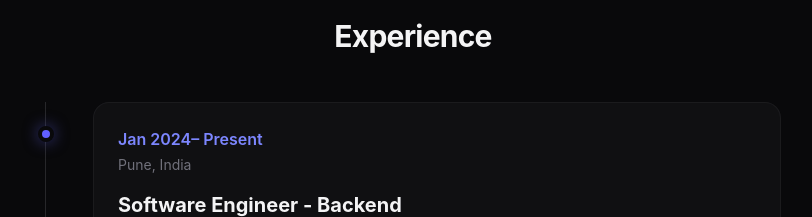
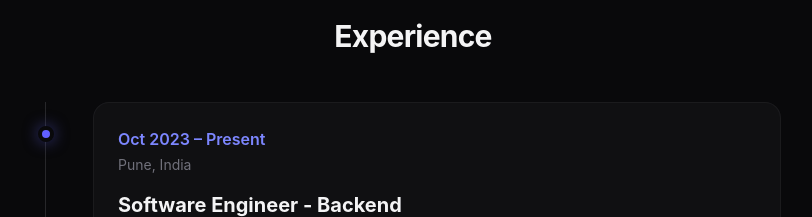
Before and after one commit to Arbaz4Sayyad/intro-card, a React (Vite) app: page / in a window 1280 px wide. Shown: the part 3100-3317 px from the top of the page, without its empty margins (227-1039 px from the left). Built offline with nearby package versions, Linux system fonts and the light colour scheme.

Commit message:
Update work experience details

```diff
--- a/src/components/Experience.jsx
+++ b/src/components/Experience.jsx
@@ -31,15 +31,15 @@ export default function Experience() {
 
           <div className="p-6 rounded-2xl bg-zinc-900/50 border border-zinc-800/50 hover:bg-zinc-800/50 hover:border-zinc-700/50 transition-colors">
             <div className="mb-4">
-               <p className="text-indigo-400 font-semibold mb-1">Jan 2024– Present</p>
+              <p className="text-indigo-400 font-semibold mb-1">Oct 2023 – Present</p>
               <p className="text-zinc-500 text-sm">Pune, India</p>
             </div>
 
             <h3 className="text-xl font-bold text-zinc-100 mb-1 flex items-center gap-2">
-               Software Engineer - Backend
+              Software Engineer - Backend
             </h3>
             <p className="text-zinc-400 font-medium mb-4 flex items-center gap-2">
-              <Briefcase className="w-4 h-4" /> AJ TechSoft
+              <Briefcase className="w-4 h-4" /> Bravezone Cloudware
             </p>
 
             <ul className="space-y-3 text-zinc-400 text-sm leading-relaxed text-left">
```
